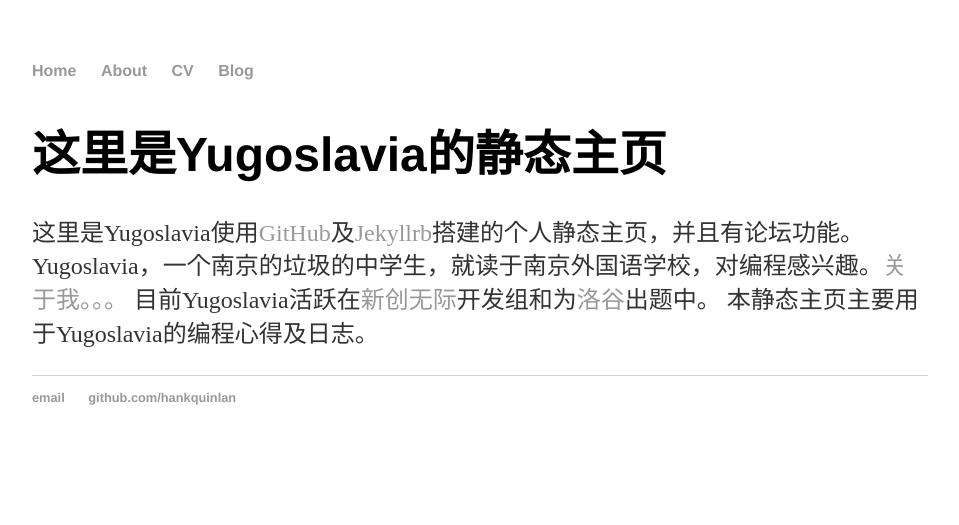
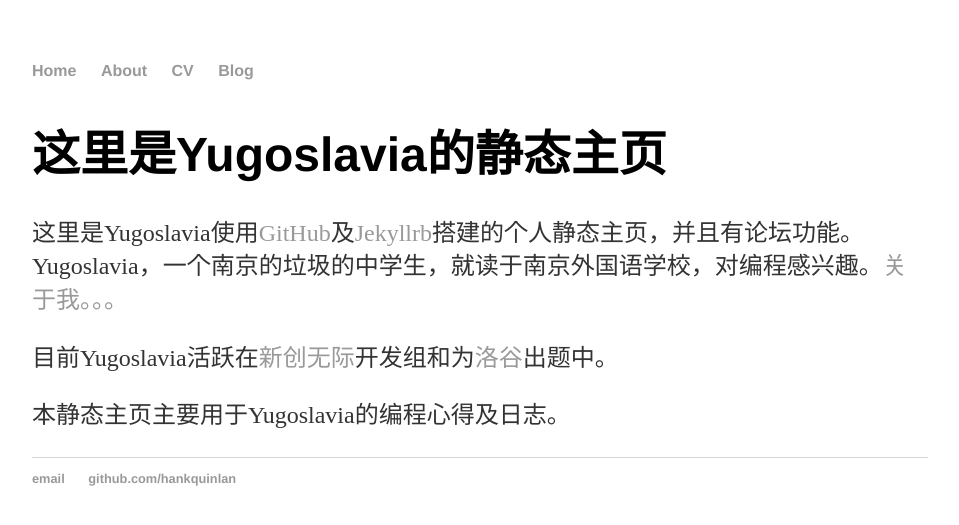
Before and after one commit to Yugoslavia36/yugoslavia36.github.io, a Jekyll site: the page built from index.html, in a window 1280 px wide. Shown: the top 525 px of the page, without its empty margins (160-1119 px from the left). Built offline with Jekyll 4.4.1, drawn with Linux system fonts in a browser that asks for light colours.

```diff
--- a/index.html
+++ b/index.html
@@ -2,10 +2,13 @@
 layout: default
 title: Yugoslvia的静态主页
 ---
+
+
+
 <div class="blurb">
 	<h1>这里是Yugoslavia的静态主页</h1>
 	<p>这里是Yugoslavia使用<a href=https://github.com/>GitHub</a>及<a href=http://jekyllrb.com/>Jekyllrb</a>搭建的个人静态主页，并且有论坛功能。
-           Yugoslavia，一个南京的垃圾的中学生，就读于南京外国语学校，对编程感兴趣。<a href="/about">关于我。。。</a>
-           目前Yugoslavia活跃在<a href="http://www.infinideas.org/">新创无际</a>开发组和为<a href="https://www.luogu.org/">洛谷</a>出题中。
-	   本静态主页主要用于Yugoslavia的编程心得及日志。</p>
+           Yugoslavia，一个南京的垃圾的中学生，就读于南京外国语学校，对编程感兴趣。<a href="/about">关于我。。。</a></p>
+        <p>目前Yugoslavia活跃在<a href="http://www.infinideas.org/">新创无际</a>开发组和为<a href="https://www.luogu.org/">洛谷</a>出题中。</p>
+	<p>本静态主页主要用于Yugoslavia的编程心得及日志。</p>
 </div><!-- /.blurb -->
```
